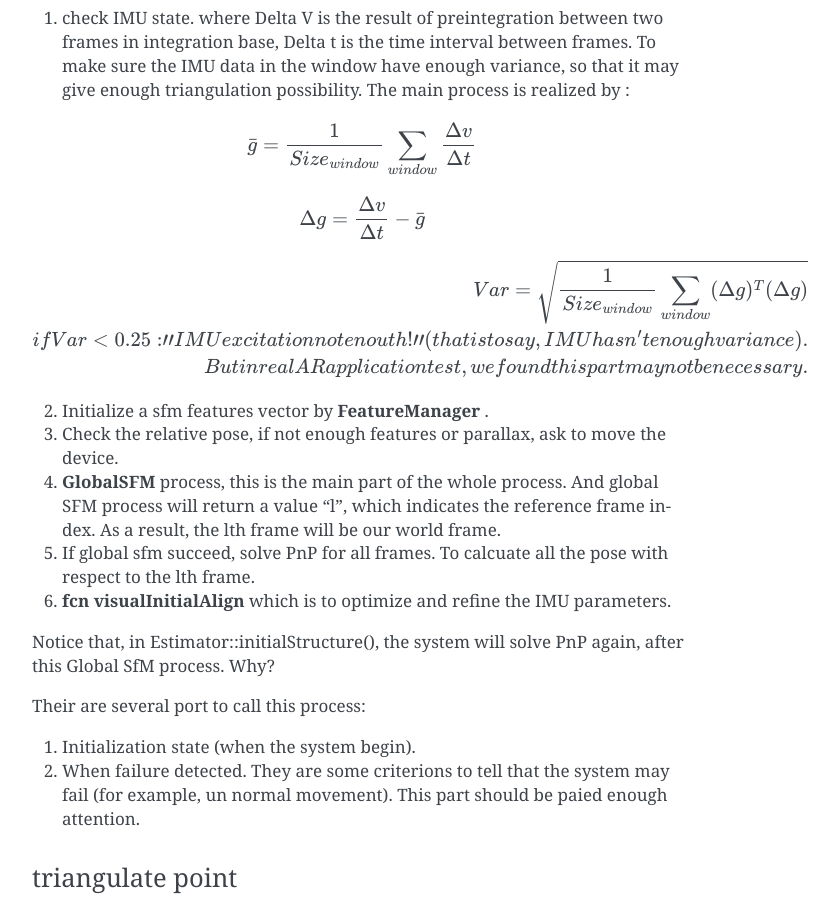
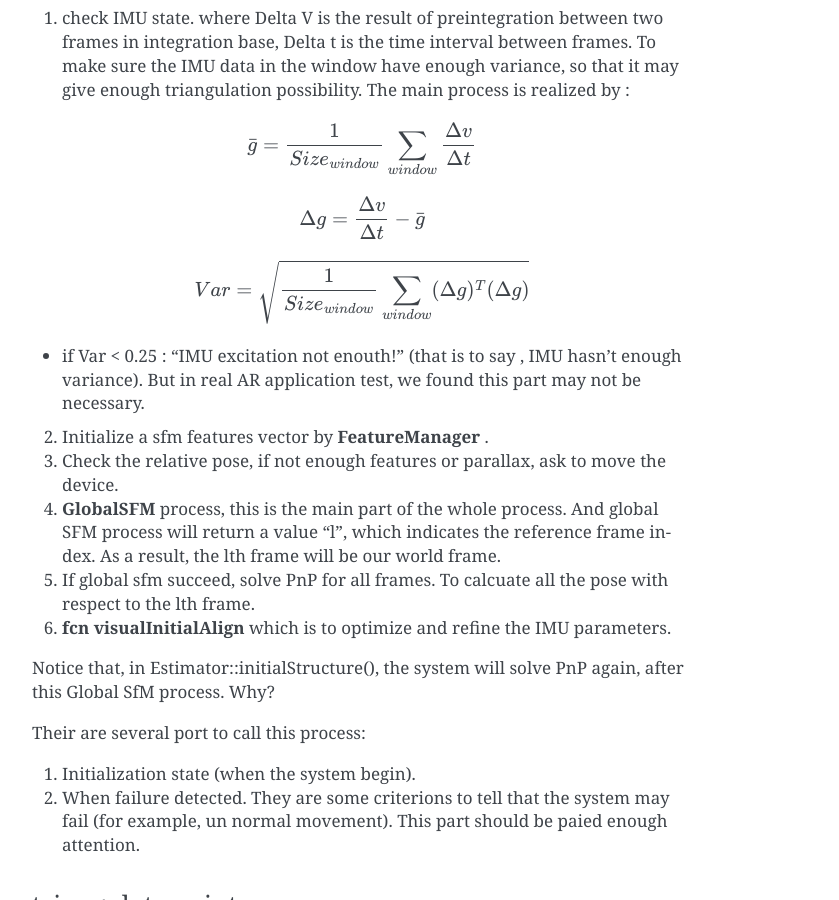
Before and after one commit to gggliuye/VIO, a Sphinx documentation site: the page built from docs/deepblue/LM.rst, in a window 1280 px wide and 900 px high, scrolled down 10223 px. Shown: the whole window, without its empty margins (388-1227 px from the left). Built offline with Sphinx 7.4.7, drawn with Linux system fonts in a browser that asks for light colours.

Commit message:
Update LM.rst

```diff
--- a/docs/deepblue/LM.rst
+++ b/docs/deepblue/LM.rst
@@ -439,9 +439,8 @@ Main process loop
 .. math::
     Var = \sqrt{ \frac{1}{Size_{window}} \sum_{window} (\Delta g)^{T} (\Delta g)  }
 
-    if Var < 0.25 : "IMU excitation not enouth!" (that is to say , IMU hasn't enough variance).
 
-    But in real AR application test, we found this part may not be necessary.
+* if Var < 0.25 : "IMU excitation not enouth!" (that is to say , IMU hasn't enough variance). But in real AR application test, we found this part may not be necessary.
 
 2. Initialize a sfm features vector by **FeatureManager** .
 3. Check the relative pose, if not enough features or parallax, ask to move the device.
```
